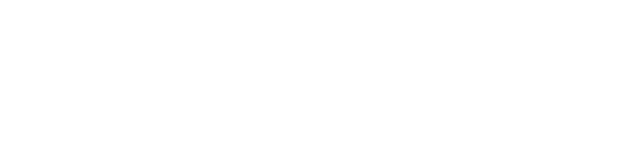
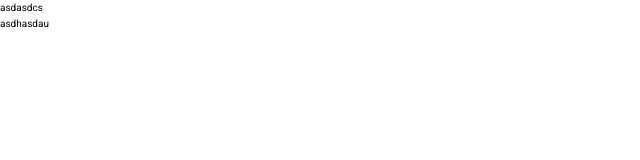
Before and after one commit to Rad0305/Web, a plain HTML site: page index.html in a window 1280 px wide. Shown: the full height of the page, 0-640 px from the left. Drawn offline with Linux system fonts and the light colour scheme.

Commit message:
header yen

```diff
--- a/index.html
+++ b/index.html
@@ -12,11 +12,11 @@
     <div class="web">
         <header class="header">
             <nav class="header__navbar">
-
+                asdasdcs
             </nav>
         </header>
         <div class="container">
-
+            asdhasdau
         </div>
         <footer class="footer">
 
```
